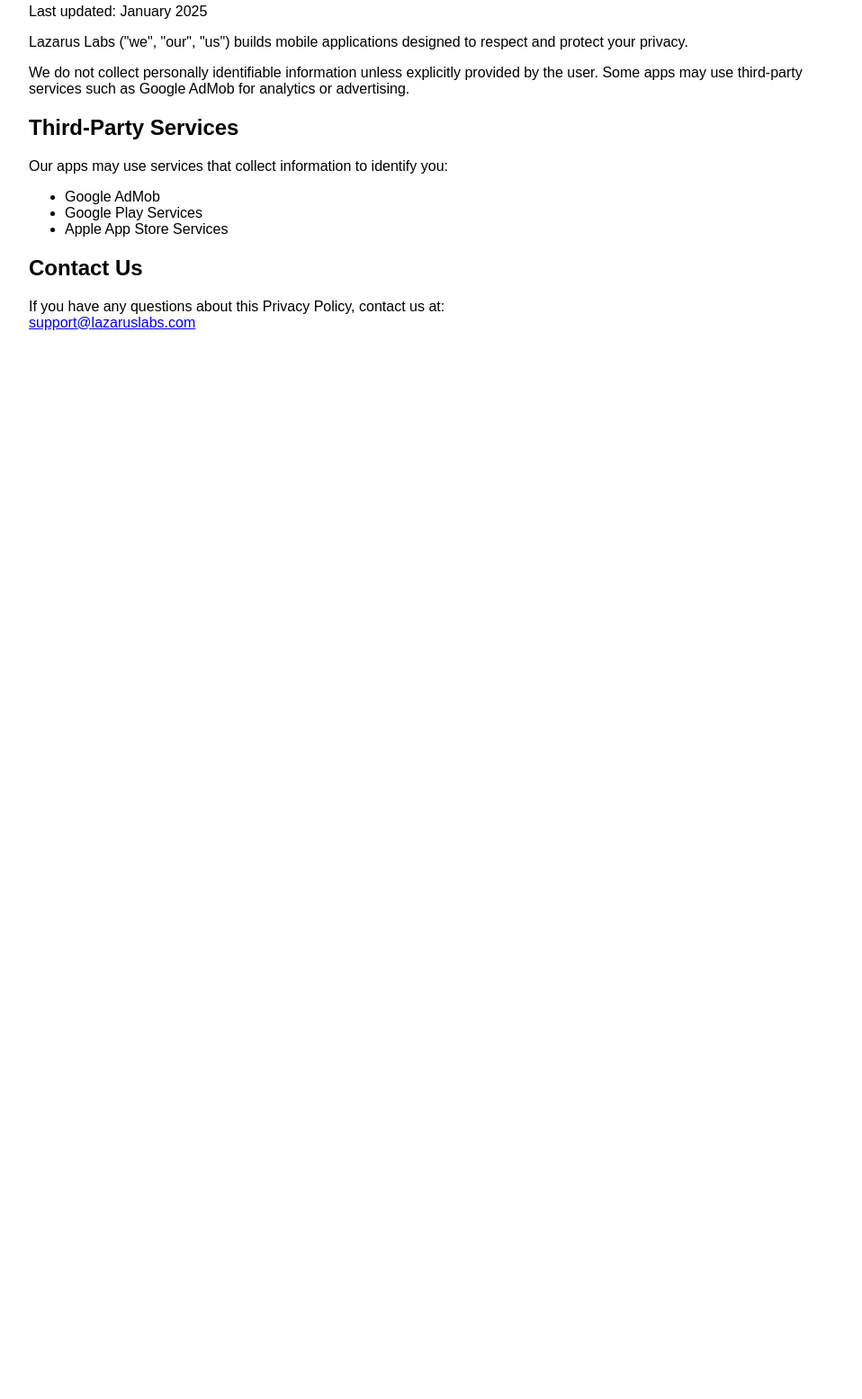
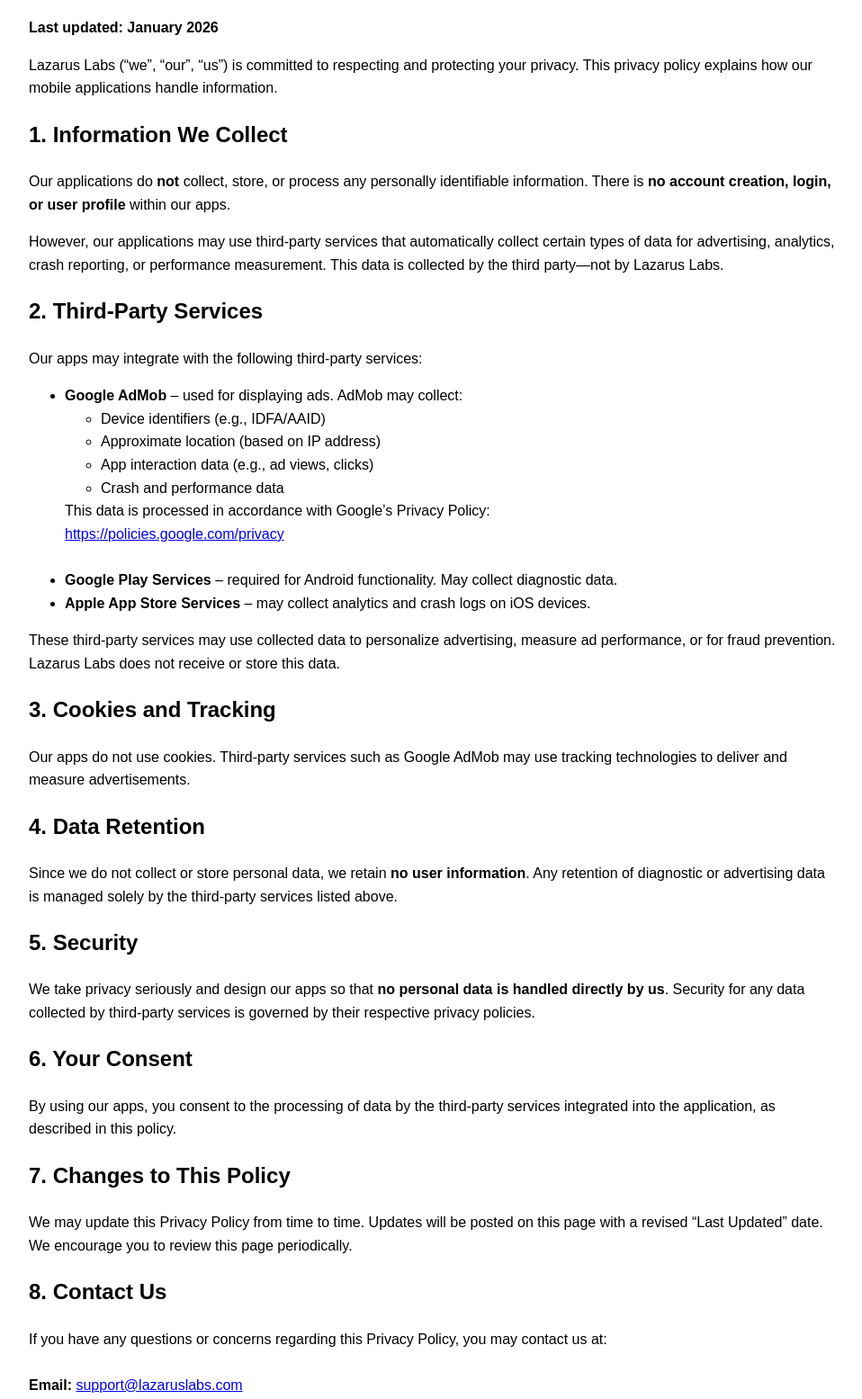
Before and after one commit to andrewcascone/lazaruslabs-website, a plain HTML site: page privacy.html in a window 1280 px wide. Shown: the part 116-1671 px from the top of the page at 90% size, without its empty margins (158-1116 px from the left). Before the commit the page ends 800 px from the top, so only its background shows below. Drawn offline with Linux system fonts and the light colour scheme.

Commit message:
Updated Privacy Policy

```diff
--- a/privacy.html
+++ b/privacy.html
@@ -5,30 +5,91 @@
   <meta name="viewport" content="width=device-width, initial-scale=1.0" />
   <title>Privacy Policy - Lazarus Labs</title>
 </head>
-<body style="font-family: Arial; padding: 40px; max-width: 900px; margin: auto;">
+<body style="font-family: Arial, Helvetica, sans-serif; padding: 40px; max-width: 900px; margin: auto; line-height: 1.6;">
 
 <h1>Privacy Policy</h1>
-<p>Last updated: January 2025</p>
+<p><strong>Last updated: January 2026</strong></p>
 
 <p>
-Lazarus Labs ("we", "our", "us") builds mobile applications designed to respect and protect your privacy.
+Lazarus Labs (“we”, “our”, “us”) is committed to respecting and protecting your privacy.
+This privacy policy explains how our mobile applications handle information.
+</p>
+
+<h2>1. Information We Collect</h2>
+<p>
+Our applications do <strong>not</strong> collect, store, or process any personally identifiable information.
+There is <strong>no account creation, login, or user profile</strong> within our apps.
 </p>
 
 <p>
-We do not collect personally identifiable information unless explicitly provided by the user. Some apps may use third-party services such as Google AdMob for analytics or advertising.
+However, our applications may use third-party services that automatically collect certain types
+of data for advertising, analytics, crash reporting, or performance measurement.
+This data is collected by the third party—not by Lazarus Labs.
 </p>
 
-<h2>Third-Party Services</h2>
-<p>Our apps may use services that collect information to identify you:</p>
+<h2>2. Third-Party Services</h2>
+<p>
+Our apps may integrate with the following third-party services:
+</p>
+
 <ul>
-  <li>Google AdMob</li>
-  <li>Google Play Services</li>
-  <li>Apple App Store Services</li>
+  <li><strong>Google AdMob</strong> – used for displaying ads. AdMob may collect:
+    <ul>
+      <li>Device identifiers (e.g., IDFA/AAID)</li>
+      <li>Approximate location (based on IP address)</li>
+      <li>App interaction data (e.g., ad views, clicks)</li>
+      <li>Crash and performance data</li>
+    </ul>
+    This data is processed in accordance with Google’s Privacy Policy:
+    <br />
+    <a href="https://policies.google.com/privacy" target="_blank">https://policies.google.com/privacy</a>
+  </li>
+  <br />
+  <li><strong>Google Play Services</strong> – required for Android functionality. May collect diagnostic data.</li>
+  <li><strong>Apple App Store Services</strong> – may collect analytics and crash logs on iOS devices.</li>
 </ul>
 
-<h2>Contact Us</h2>
-<p>If you have any questions about this Privacy Policy, contact us at:<br>
-<a href="mailto:support@lazaruslabs.com">support@lazaruslabs.com</a></p>
+<p>
+These third-party services may use collected data to personalize advertising, measure ad performance,
+or for fraud prevention. Lazarus Labs does not receive or store this data.
+</p>
+
+<h2>3. Cookies and Tracking</h2>
+<p>
+Our apps do not use cookies. Third-party services such as Google AdMob may use tracking technologies to deliver
+and measure advertisements.
+</p>
+
+<h2>4. Data Retention</h2>
+<p>
+Since we do not collect or store personal data, we retain <strong>no user information</strong>.
+Any retention of diagnostic or advertising data is managed solely by the third-party services listed above.
+</p>
+
+<h2>5. Security</h2>
+<p>
+We take privacy seriously and design our apps so that <strong>no personal data is handled directly by us</strong>.
+Security for any data collected by third-party services is governed by their respective privacy policies.
+</p>
+
+<h2>6. Your Consent</h2>
+<p>
+By using our apps, you consent to the processing of data by the third-party services integrated into the application,
+as described in this policy.
+</p>
+
+<h2>7. Changes to This Policy</h2>
+<p>
+We may update this Privacy Policy from time to time. Updates will be posted on this page with a revised “Last Updated” date.
+We encourage you to review this page periodically.
+</p>
+
+<h2>8. Contact Us</h2>
+<p>
+If you have any questions or concerns regarding this Privacy Policy, you may contact us at:
+<br /><br />
+<strong>Email:</strong> <a href="mailto:support@lazaruslabs.com">support@lazaruslabs.com</a>
+</p>
 
 </body>
 </html>
```
